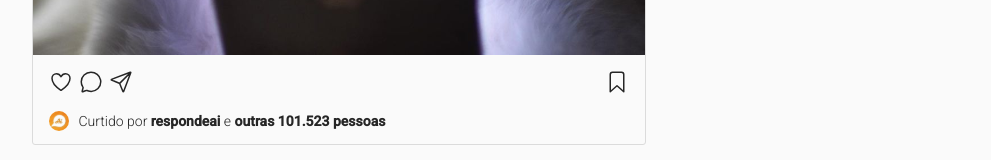
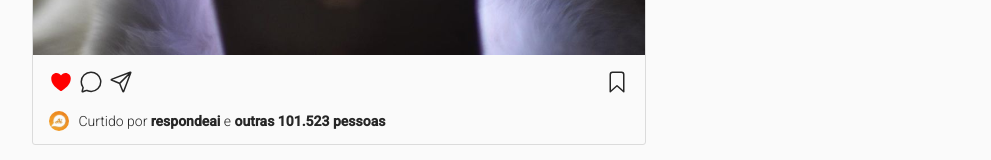
Before and after one commit to Fekete-Bruno/mock-insta-react, a React (Create React App) app: page / in a window 1280 px wide. Both pictures are taken after a click on the element 201 px from the left and 922 px from the top of the page. Shown: the part 840-1000 px from the top of the page, without its empty margins (141-1132 px from the left). Built offline with nearby package versions, Linux system fonts and the light colour scheme.

Commit message:
Added red heart icon and likePost function

```diff
--- a/public/css/style.css
+++ b/public/css/style.css
@@ -310,6 +310,13 @@ body {
   display: none !important;
 }
 
+.hidden{
+  display: none;
+}
+
+.red{
+  color: red;
+}
 @media (max-width: 935px) {
   .sidebar {
     display: none;
--- a/src/components/Post.js
+++ b/src/components/Post.js
@@ -1,4 +1,20 @@
+import React from "react"
+
 export default function Post(props){
+
+    const [like, setLike] = React.useState("hidden");
+    let firstIcon = (like==="hidden") ? "" : "hidden";
+
+    function likePost(){
+        if(like === "red"){
+            setLike("hidden");
+            firstIcon = "";
+        }else{
+             setLike("red");
+             firstIcon = "hidden";
+        }
+    }
+
     return(
         <div class="post">
             <div class="topo">
@@ -11,14 +27,15 @@ export default function Post(props){
                 </div>
             </div>
 
-            <div class="conteudo">
+            <div class="conteudo" onClick={()=>setLike("red")}>
                 <img src={props.postImg} />
             </div>
 
             <div class="fundo">
                 <div class="acoes">
                     <div>
-                        <ion-icon name="heart-outline"></ion-icon>
+                        <ion-icon class={firstIcon + " md hydrated"} onClick={likePost} name="heart-outline"></ion-icon>
+                        <ion-icon class={like + " md hydrated"} onClick={likePost} name="heart"></ion-icon>
                         <ion-icon name="chatbubble-outline"></ion-icon>
                         <ion-icon name="paper-plane-outline"></ion-icon>
                     </div>
```
